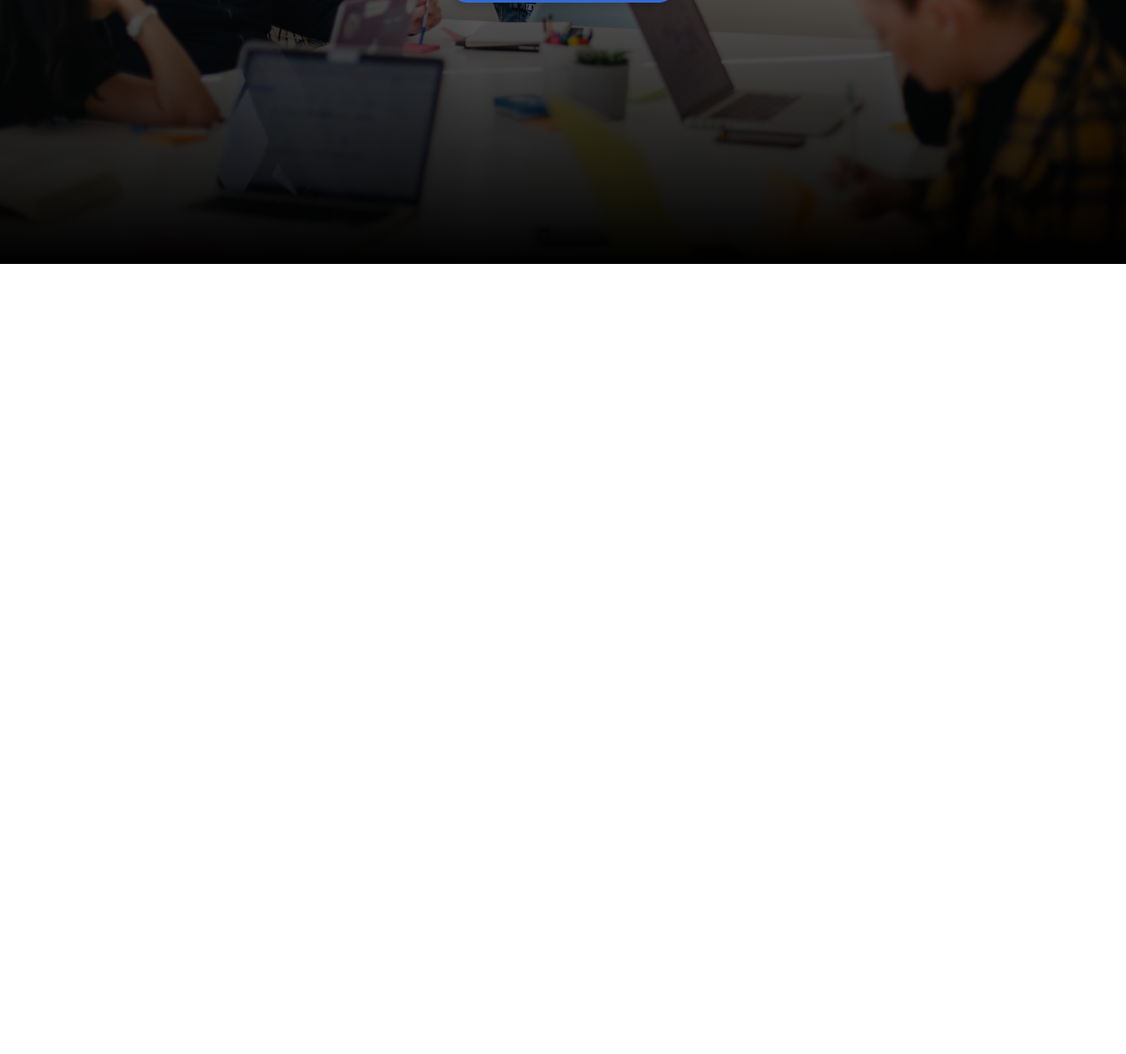
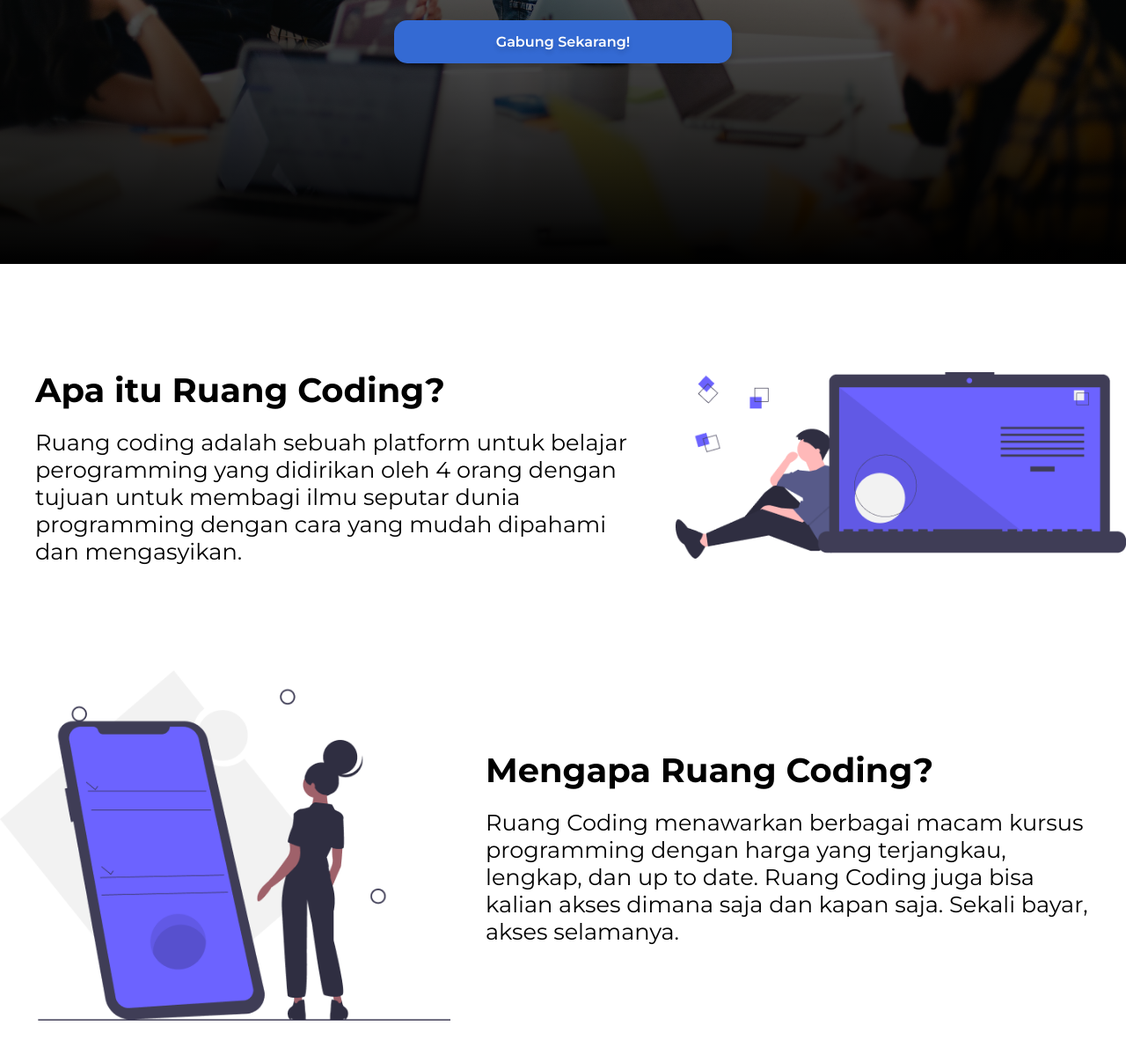
Before and after one commit to mikhaelesa/RuangCoding, a plain HTML site: page index.html in a window 1280 px wide. Shown: the part 500-1698 px from the top of the page at 88% size. Before the commit the page ends 800 px from the top, so only its background shows below. Drawn offline with Linux system fonts and the light colour scheme.

Commit message:
Add about section, fixing responsive, separating main and responsive css,add animation, and changing assets.

```diff
--- /dev/null
+++ b/css/responsive.css
@@ -0,0 +1,81 @@
+/* SECTION RESPONSIVE FOR DESKTOP VERSION */
+
+@media(min-width: 768px){
+
+  /* SECTION GLOBAL FOR DESKTOP */
+  .btn{
+    width: 30vw;
+  }
+
+  .h1{
+    font-size: 4.5vw;
+  }
+
+  .h2{
+    font-size: 3vw;
+  }
+  /* !SECTION GLOBAL FOR DESKTOP END */
+
+  /* SECTION HEADER DESKTOP */
+  header{
+    padding-bottom: 300px;
+  }
+
+  header .container nav{
+    display: flex;
+    justify-content: space-around;
+    align-items: center;
+    padding: 10px;
+  }
+
+  header .container nav .links{
+    display: flex;
+    justify-content: space-around;
+    align-items: center;
+    width: 40%;
+  }
+
+  header .container nav .links a{
+    color: white;
+    text-decoration: none;
+  }
+
+  header .container .hamburger{
+    display: none;
+  }
+  /* !SECTION HEADER DESKTOP END */
+
+
+  /* SECTION ABOUT DESKTOP */
+
+  .case{
+    flex-direction: row;
+    justify-content: space-evenly;
+    align-items: center;
+  }
+
+  .case .message h1{
+    font-size: 3vw;
+  }
+
+  .case .message h2{
+    font-size: 2vw;
+  }
+
+  .case .illustration img{
+    width: 40vw;
+  }
+
+  .case:nth-child(2) .illustration{
+    order: 1;
+  }
+
+  .case:nth-child(2) .message{
+    order: 2;
+  }
+
+  /* !SECTION ABOUT DESKTOP END */
+
+}
+
+/* !SECTION RESPONSIVE FOR DESKTOP VERSION END */
--- a/style.css
+++ b/css/style.css
@@ -22,7 +22,7 @@ body{
   padding: 15px 30px;
   background-color: #346AD3;
   border-radius: 15px;
-  width: 70%;
+  width: 70vw;
   margin: auto;
 }
 
@@ -75,7 +75,7 @@ body{
 
 /* SECTION HEADER */
 header{
-  background-image: url('./img/Hero.jpg');
+  background-image: url('../img/Hero.jpg');
   background-position: center;
   background-size: cover;
   background-repeat: no-repeat;
@@ -112,7 +112,7 @@ header .container .hamburger{
 }
 
 header .container .tagline{
-  padding-top: 200px;
+  padding-top: 30vh;
   margin: 0 auto;
   text-align: center;
 }
@@ -127,59 +127,48 @@ header .container .message{
 
 header .cta{
   margin-top: 50px;
+  transition: .5s;
+  cursor: pointer;
+}
+
+header .cta:hover{
+  background-color: #567ece;
+  transform: translateY(-5px);
+  box-shadow: 0 10px 20px rgba(0, 0, 0, .15);
 }
 /* !SECTION HEADER END */
 
-/* !SECTION MOBILE VERSION END */
 
+/* SECTION ABOUT */
 
-/* SECTION RESPONSIVE FOR DESKTOP VERSION */
-
-@media(min-width: 768px){
-
-  /* SECTION GLOBAL FOR DESKTOP */
-  .btn{
-    width: 250px;
+#about{
+  color: black;
+  margin: 0 auto;
+  text-align: left;
+  padding-bottom: 100px;
 }
 
-  .h1{
-    font-size: 40px;
+.case{
+  display: flex;
+  flex-direction: column;
+  justify-content: center;
+  align-items: center;
+  padding-top: 10vh;
 }
 
-  .h2{
-    font-size: 35px;
-  }
-  /* !SECTION GLOBAL FOR DESKTOP END */
-
-  /* SECTION HEADER DESKTOP */
-  header{
-    padding-bottom: 300px;
+.case .message{
+  /* margin: auto; */
+  padding: 40px;
 }
 
-  header .container nav{
-    display: flex;
-    justify-content: space-around;
-    align-items: center;
-    padding: 10px;
+.case .message .answer{
+  margin-top: 20px;
 }
 
-  header .container nav .links{
-    display: flex;
-    justify-content: space-around;
-    align-items: center;
-    width: 40%;
+.case .illustration img{
+  width: 80vw;
 }
 
-  header .container nav .links a{
-    color: white;
-    text-decoration: none;
-  }
+/* !SECTION ABOUT END */
 
-  header .container .hamburger{
-    display: none;
-  }
-  /* !SECTION HEADER DESKTOP END */
-
-}
-
-/* !SECTION RESPONSIVE FOR DESKTOP VERSION END */
+/* !SECTION MOBILE VERSION END */
--- a/index.html
+++ b/index.html
@@ -9,7 +9,9 @@
   <!-- Icon -->
   <link rel="icon" href="./img/Logo.jpg">
   <!-- Stylesheet -->
-  <link rel="stylesheet" href="style.css">
+  <link rel="stylesheet" href="./css/style.css">
+  <!-- Responsive CSS -->
+  <link rel="stylesheet" href="./css/responsive.css">
 
   <title>Ruang Coding</title>
 </head>
@@ -48,6 +50,42 @@
   </header>
   <!-- HEADER END -->
 
+  <!-- SECTION ABOUT -->
+  <section id="about">
+    <div class="container">
+
+      <div class="case">
+        <div class="message">
+          <div class="question">
+            <h1 class="extra h1">Apa itu Ruang Coding?</h1>
+          </div>
+          <div class="answer">
+            <h2 class="h2 regular">Ruang coding adalah sebuah platform untuk belajar perogramming yang didirikan oleh 4 orang dengan tujuan untuk membagi ilmu seputar dunia programming dengan cara yang mudah dipahami dan mengasyikan.</h2>
+          </div>
+        </div>
+        <div class="illustration">
+          <img src="./img/Illustration-1.png" alt="Illustration-1">
+        </div>
+      </div>
+
+      <div class="case">
+        <div class="message">
+          <div class="question">
+            <h1 class="extra h1">Mengapa Ruang Coding?</h1>
+          </div>
+          <div class="answer">
+            <h2 class="h2 regular">Ruang Coding menawarkan berbagai macam kursus programming dengan harga yang terjangkau, lengkap, dan up to date. Ruang Coding juga bisa kalian akses dimana saja dan kapan saja. Sekali bayar, akses selamanya.</h2>
+          </div>
+        </div>
+        <div class="illustration">
+          <img src="./img/Illustration-2.png" alt="Illustration-2">
+        </div>
+      </div>
+
+    </div>
+  </section>
+  <!-- !SECTION ABOUT END -->
+
   <!-- Javascript stays here -->
   <script src="script.js"></script>
 </body>
```
Also changed, not shown: img/Illustration-1.png (added), img/Illustration-2.png (added), img/Illustration_1.svg (deleted), img/Illustration_2.svg (deleted). Lines whose indentation alone changed are shown as unchanged.
